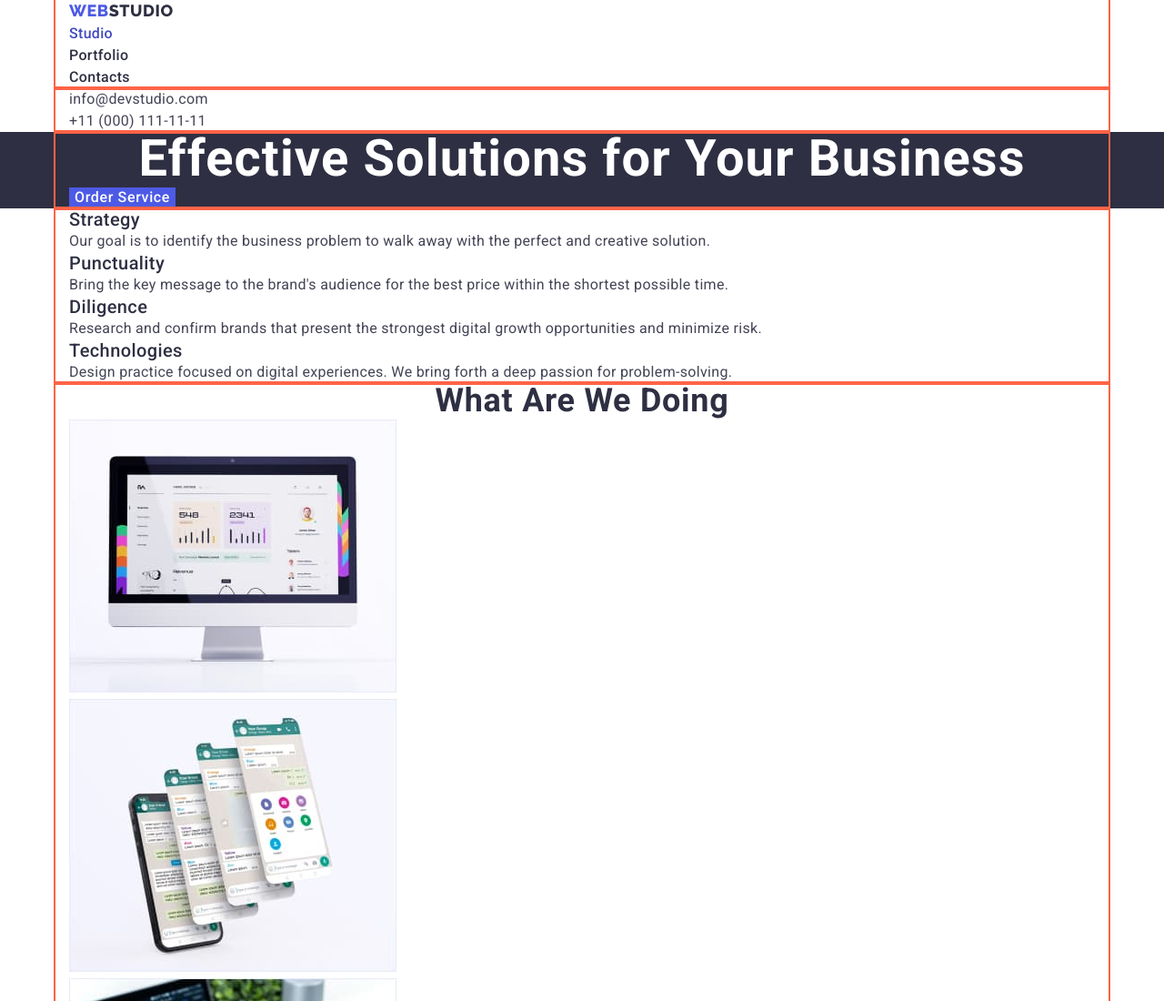
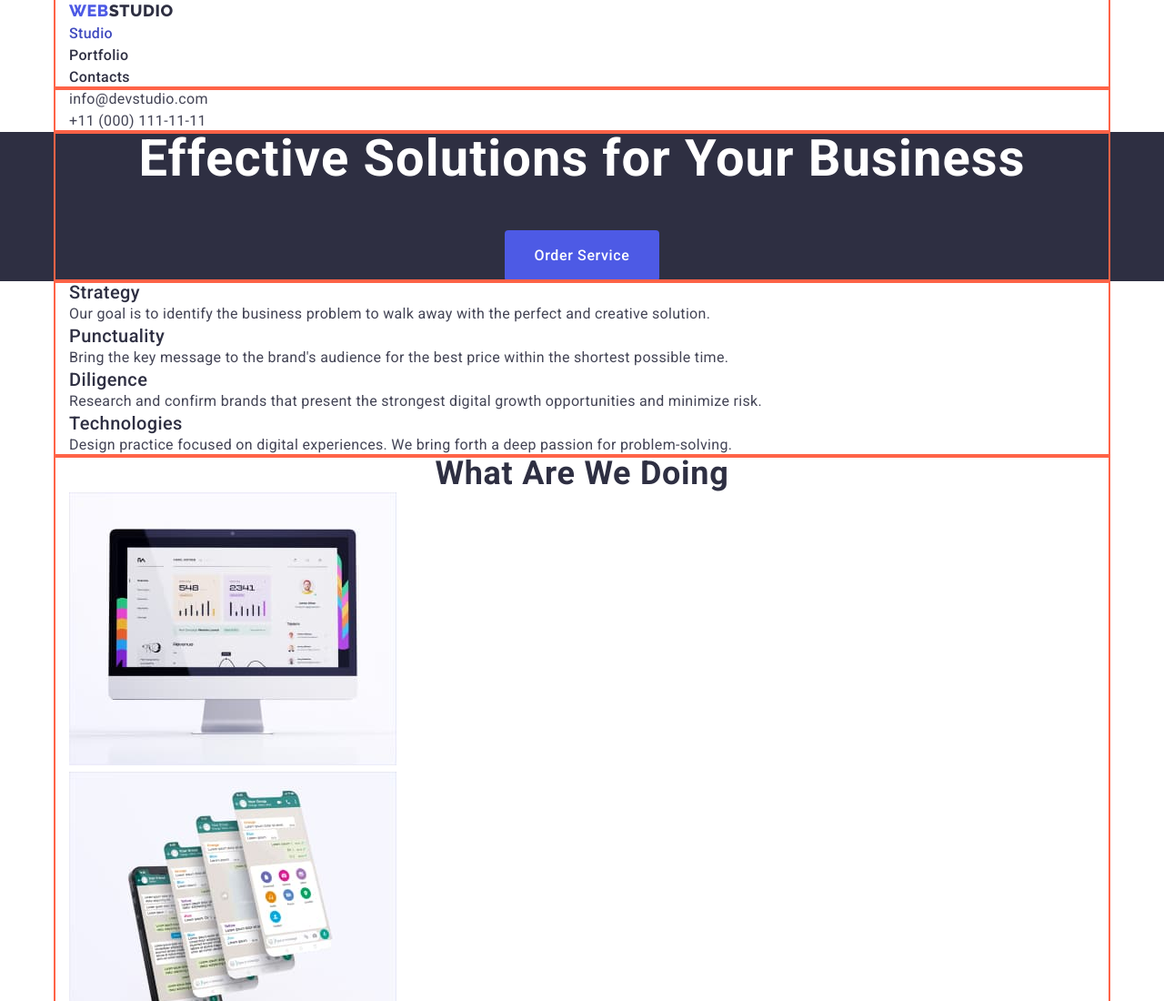
Before and after one commit to YuriyBeregovoy/goit-markup-hw-03, a plain HTML site: page index.html in a window 1280 px wide. Shown: the top 1100 px of the page at 91% size. Drawn offline with nearby package versions, Linux system fonts and the light colour scheme.

Commit message:
the bugs of hero have been fixed

```diff
--- a/css/styles.css
+++ b/css/styles.css
@@ -97,24 +97,28 @@ body {
 /*------------------ Hero section-------------------------*/
 .hero {
   background-color: var(--title-section-color);
+  text-align: center;
 }
 .hero-title {
   font-size: 56px;
   line-height: 1.07;
-  text-align: center;
   color: var(--page-background-color);
   letter-spacing: 0.02em;
+  margin-bottom: 48px;
 }
 .button-hero {
   font-family: inherit;
   font-size: 16px;
-  line-height: 1.2;
+  line-height: 1.5;
   font-weight: 500;
   color: var(--page-background-color);
   background-color: var(--primary-brand-color);
   letter-spacing: 0.04em;
   border: none;
   cursor: pointer;
+  padding: 16px 32px;
+  border-radius: 4px;
+  align-items: center;
 }
 .button-hero:hover,
 .button-hero:focus {
```
